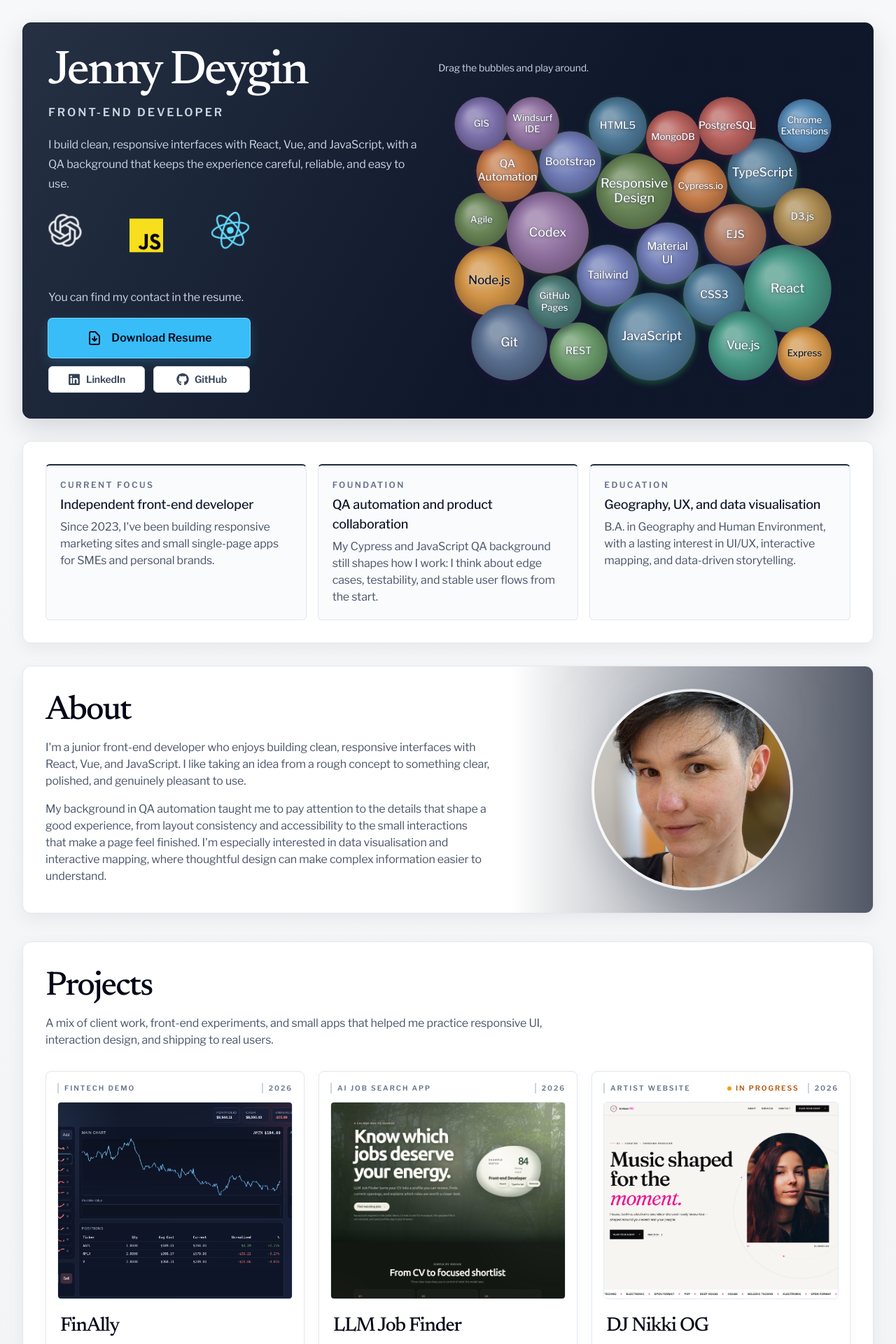
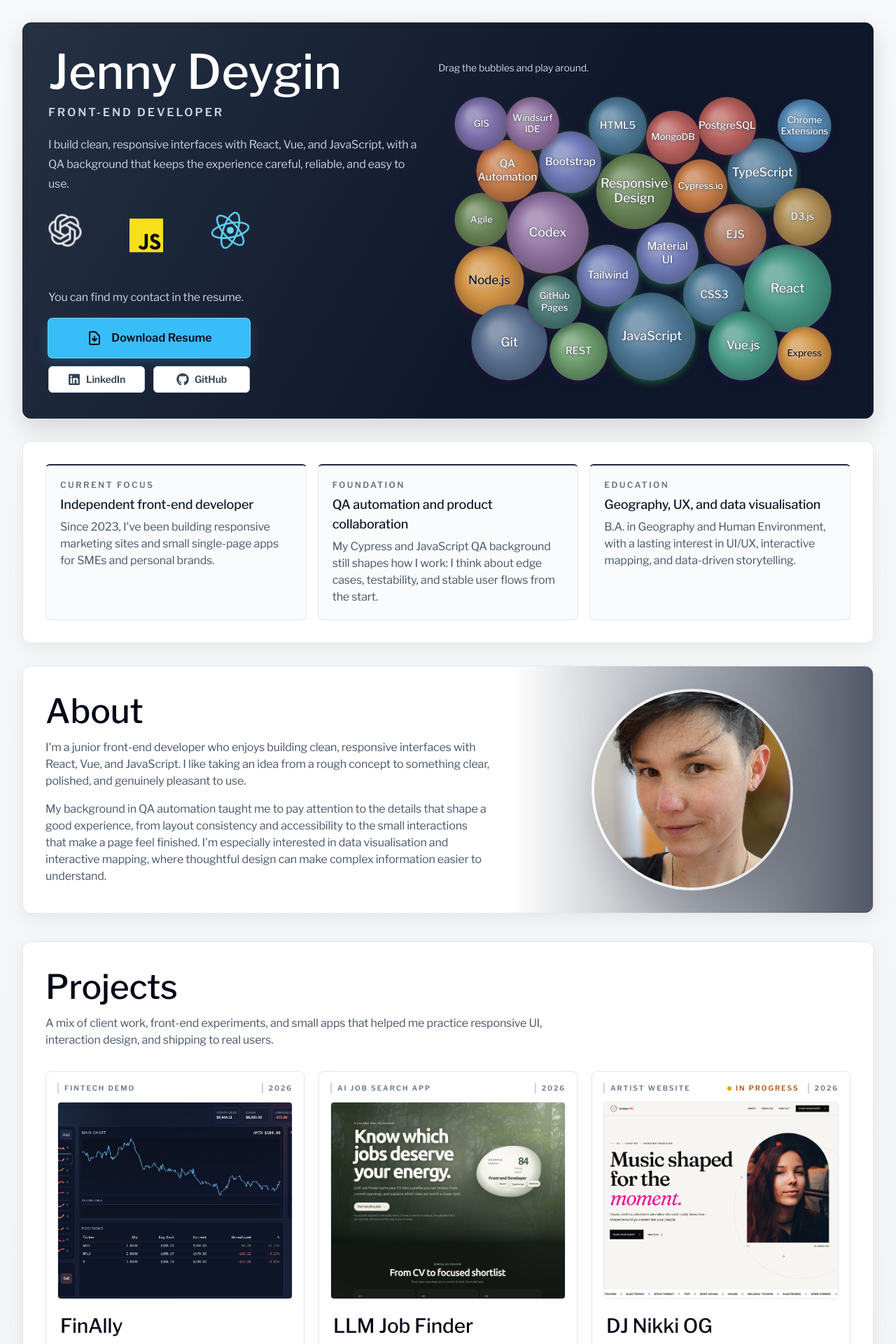
Before and after one commit to Junikab/portfolio, a React (Create React App) app: page / in a window 1280 px wide. Shown: the top 1920 px of the page at 70% size. Built offline with nearby package versions, Linux system fonts and the light colour scheme.

Commit message:
refine project documentation and update recent project details

```diff
--- a/public/index.html
+++ b/public/index.html
@@ -14,7 +14,7 @@
     <link rel="preconnect" href="https://fonts.googleapis.com" />
     <link rel="preconnect" href="https://fonts.gstatic.com" crossorigin />
     <link
-        href="https://fonts.googleapis.com/css2?family=Libre+Franklin:wght@400;500;600;700&family=Newsreader:opsz,wght@6..72,500;700&display=swap"
+        href="https://fonts.googleapis.com/css2?family=Libre+Franklin:wght@400;500;600;700&display=swap"
         rel="stylesheet"
     />
     <title>Jenny Deygin | Front-End Developer</title>
--- a/src/components/layout/Footer.js
+++ b/src/components/layout/Footer.js
@@ -13,7 +13,7 @@ function Footer() {
             />
             <div className="relative grid grid-cols-1 gap-8 md:grid-cols-3">
                 <div>
-                    <h2 className="font-display text-3xl font-medium text-white">
+                    <h2 className="text-3xl font-medium text-white">
                         Selected front-end work
                     </h2>
                     <p className="mt-4 text-base leading-7 text-slate-300">
@@ -24,7 +24,7 @@ function Footer() {
                 </div>
 
                 <div>
-                    <h2 className="font-display text-3xl font-medium text-white">
+                    <h2 className="text-3xl font-medium text-white">
                         Built with
                     </h2>
                     <ul className="mt-4 space-y-1 text-base leading-7 text-slate-300">
--- a/src/components/layout/Header.js
+++ b/src/components/layout/Header.js
@@ -36,7 +36,7 @@ function Header() {
     return (
         <header>
             <div className="text-center lg:text-left">
-                <h1 className="font-display text-[3.25rem] font-medium leading-[0.9] text-white sm:text-6xl lg:text-[4.25rem]">
+                <h1 className="text-[3.25rem] font-medium leading-[0.9] text-white sm:text-6xl lg:text-[4.25rem]">
                     Jenny Deygin
                 </h1>
                 <p className="mt-3 text-sm font-semibold uppercase tracking-[0.18em] text-slate-300 sm:text-base">
--- a/src/components/layout/Projects.js
+++ b/src/components/layout/Projects.js
@@ -46,7 +46,7 @@ function ProjectCard({ project }) {
                 />
             </a>
             <div className="flex flex-1 flex-col px-1 pb-1 pt-6">
-                <h3 className="font-display text-[1.75rem] font-medium leading-none text-slate-950">
+                <h3 className="text-[1.75rem] font-medium leading-none text-slate-950">
                     {project.title}
                 </h3>
                 <p className="section-copy mt-3">
--- a/src/index.css
+++ b/src/index.css
@@ -31,23 +31,13 @@ body {
     color: #0f172a;
 }
 
-code {
-    font-family: source-code-pro, Menlo, Monaco, Consolas, "Courier New",
-        monospace;
-}
-
 @layer components {
-    .font-display {
-        font-family: "Newsreader", Georgia, serif;
-        letter-spacing: -0.04em;
-    }
-
     .surface-card {
         @apply relative overflow-hidden rounded-[12px] border border-slate-200 bg-white shadow-[0_8px_24px_rgba(15,23,42,0.06)];
     }
 
     .section-heading {
-        @apply font-display text-[2.75rem] font-medium leading-[0.95] text-slate-950 sm:text-5xl;
+        @apply text-[2.75rem] font-medium leading-[0.95] text-slate-950 sm:text-5xl;
     }
 
     .section-copy {
```
Also changed, not shown: 2 other files (tests, documents, lock files or other folders).
